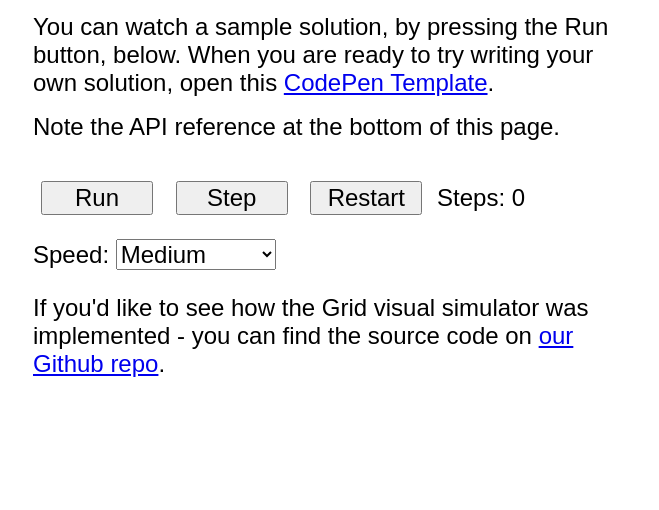
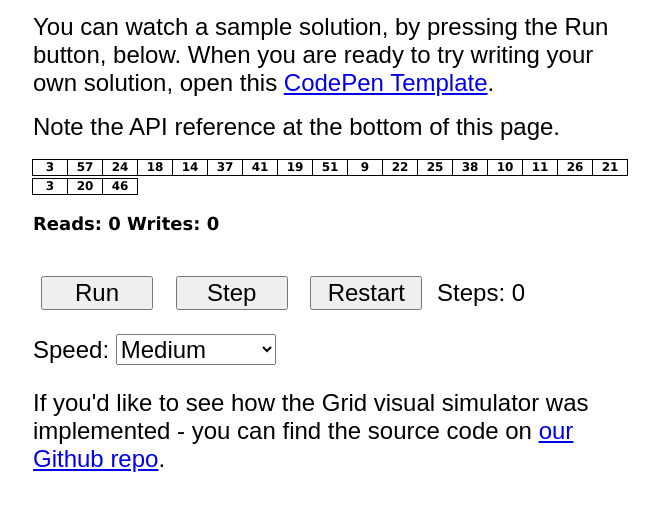
Before and after one commit to reskillamericans/code-challenges, a website: page sorting-challenge.html in a window 1280 px wide. Shown: the part 228-738 px from the top of the page, without its empty margins (307-966 px from the left). Drawn offline with Linux system fonts and the light colour scheme.

Commit message:
Use flex elements to render array.

```diff
--- a/scripts/sorting-challenge.js
+++ b/scripts/sorting-challenge.js
@@ -8,19 +8,17 @@ let steps = 0;
 let stepsText;
 let array;
 let solution;
-let tbl;
 
 // Solution generator.
 let soln;
 
 function runChallenge(solutionArg) {
     let canvasSize = 600
-    array = new VisualArray(20);
     solution = solutionArg;
 
-    let stage = document.getElementById('challenge');
-    stage.innerHTML = `
-        <table id="array"></table>
+    let challenge = document.getElementById('challenge');
+    challenge.innerHTML = `
+        <div id="array"></div>
         <div class="panel">
             <button id="pause-run-btn">Run</button>
             <button id="step-btn">Step</button>
@@ -37,8 +35,7 @@ function runChallenge(solutionArg) {
         </div>
     `;
 
-    tbl = document.getElementById('array');
-    array.render(tbl);
+    array = new VisualArray(20, challenge.querySelector('#array'));
 
     stepsText = document.getElementById('steps');
 
@@ -63,9 +60,8 @@ function runChallenge(solutionArg) {
         soln = undefined;
         mode = 'paused';
         pauseRunBtn.innerText = 'Run';
-        array = new VisualArray(20);
+        array = new VisualArray(20, document.getElementById('array'));
         steps = 0;
-        array.render(tbl);
         stepsText.innerText = `${steps}`;
     });
 
@@ -102,7 +98,7 @@ function animate() {
                 mode = 'complete';
             }
         }
-        array.render(tbl);
+        array.update();
         stepsText.innerText = `${steps}${mode === 'complete' ? "!" : ""}`;
         // Step is a 1-shot.
         if (mode === 'step') {
@@ -112,22 +108,44 @@ function animate() {
 }
 
 class VisualArray {
-    constructor(size) {
+    constructor(size, stage) {
         this.size = size;
-        this.history = [];
         [this.data, this.handler] = createArrayProxy(size);
-        let target = this.handler.data;
+        this.target = this.handler.data;
         for (let i = 0; i < size; i++) {
-            target[i] = this.randomInt();
+            this.target[i] = this.randomInt();
         }
+
+        // Remove any previous dom elements in the stage.
+        stage.replaceChildren();
+
+        this.elements = [];
+        for (let i = 0; i < size; i++) {
+            let elt = document.createElement('div');
+            this.elements.push(elt);
+            elt.className = 'arrayElt';
+            elt.textContent = this.target[i];
+            stage.appendChild(elt);
+        }
+
+        let panel = document.createElement('div');
+        panel.className = 'panel stats';
+        panel.innerHTML = 'Reads: <span id="reads">0</span>&nbsp;Writes: <span id="writes">0</span>';
+        this.reads = panel.querySelector('#reads');
+        this.writes = panel.querySelector('#writes');
+
+        stage.appendChild(panel);
     }
 
-    render(tbl) {
-        console.log("render TBD", this.history);
+    update() {
+        let h = this.handler.getHistory();
+        this.reads.innerText = this.handler.stats.gets;
+        this.writes.innerText = this.handler.stats.sets;
+        console.log("render TBD", this.handler.stats);
     }
 
     randomInt() {
-        return Math.floor(Math.random() * 4 * this.size - this.size);
+        return Math.floor(Math.random() * 3 * this.size + 1);
     }
 }
 
--- a/sorting-challenge.html
+++ b/sorting-challenge.html
@@ -16,7 +16,7 @@
             width: 600px;
         }
 
-        div {
+        body > div {
             margin: 1rem auto;
             width: 600px;
         }
@@ -53,6 +53,32 @@
         iframe {
             margin: 1rem auto;
             display: block;
+        }
+
+        #array {
+            display: flex;
+            flex-direction: row;
+            flex-wrap: wrap;
+            font-family: Verdana, sans-serif;
+            font-size: 12px;
+            font-weight: bold;
+        }
+
+        .arrayElt {
+            width: 34px;
+            border: 1px solid black;
+            text-align: center;
+            margin-left: -1px;
+            margin-top: 2px;
+            padding-bottom: 1px;
+        }
+
+        .stats {
+            font-size: 18px;
+        }
+
+        .stats span {
+            font-weight: bold;
         }
     </style>
 </head>
```
